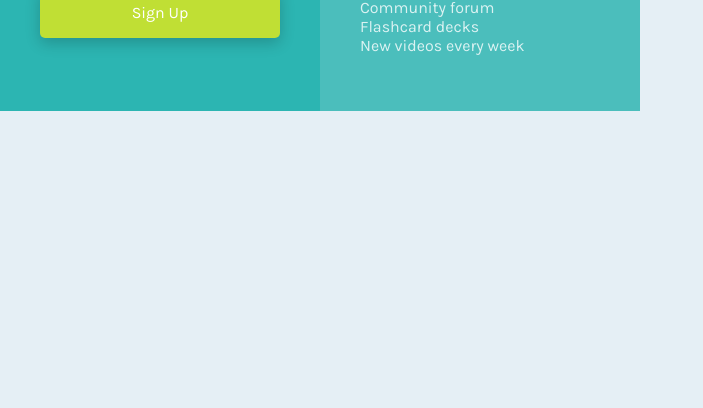
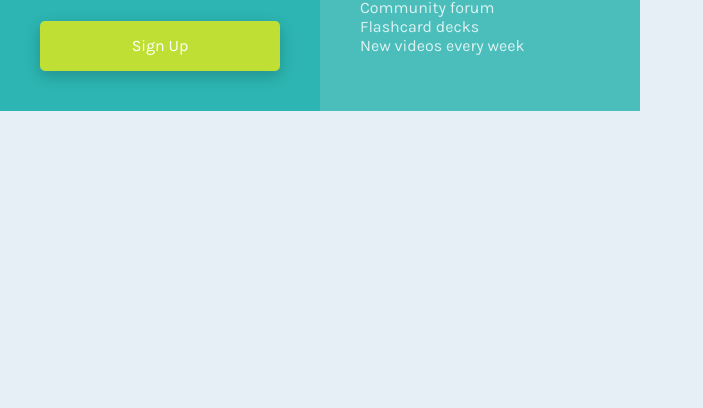
Before and after one commit to KaioDelmondes/FrontWeb, a plain HTML site: page Iniciante/single-price-grid-component-master/index.html in a window 1280 px wide. Shown: the part 392-800 px from the top of the page, without its empty margins (0-703 px from the left). Drawn offline with Linux system fonts and the light colour scheme.

Commit message:
Correção posicionamento botão

```diff
--- a/Iniciante/single-price-grid-component-master/style.css
+++ b/Iniciante/single-price-grid-component-master/style.css
@@ -97,8 +97,8 @@ body{
     font-family: 'Karla', sans-serif;
     font-size: 16px;
     border-radius: 5px;
-    position: relative;
-    bottom: 0%;
+    position: absolute;
+    bottom: 0px;
     left: 0px;
 }
 
```
